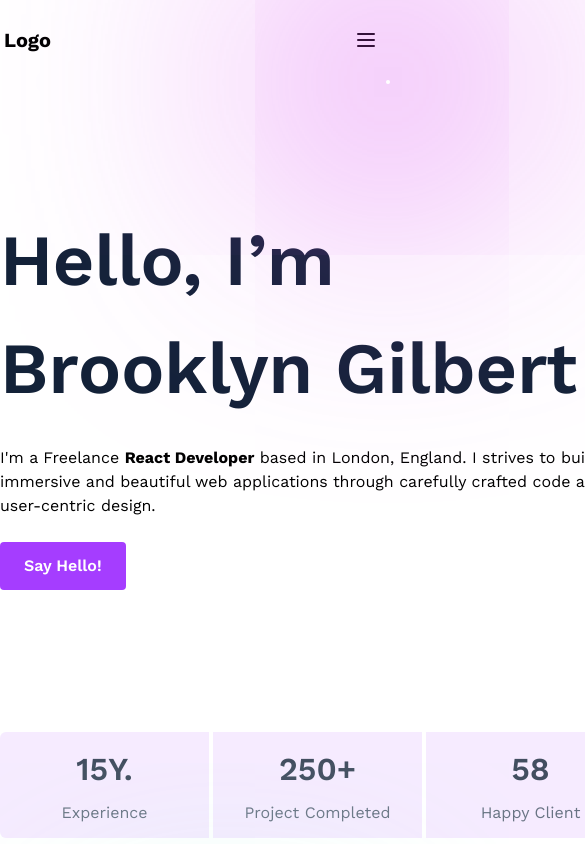
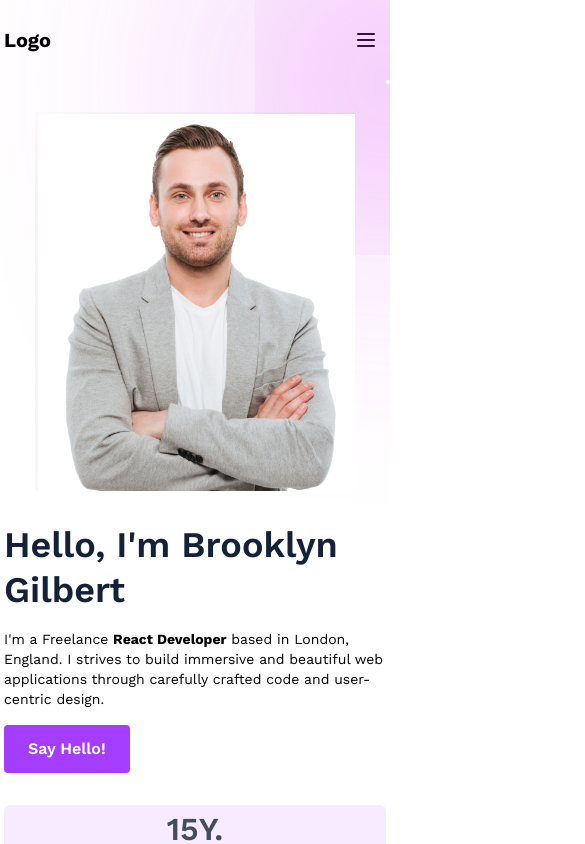
Before and after one commit to Nahid-hasan-web/DMportfolio, a Next.js app: page / in a window 390 px wide. Shown: the top 844 px of the page, 585 px wide, since content can reach past the window. Built offline with nearby package versions, Linux system fonts and the light colour scheme.

Commit message:
banner resposive done

```diff
--- a/app/components/Banner.jsx
+++ b/app/components/Banner.jsx
@@ -6,14 +6,17 @@ import bannerImage from "../../public/images/banneImage.png";
 const Banner = () => {
   return (
     <>
-      <section id="Banner" className=" relative h-[1712px] pt-[126px] ">
+      <section
+        id="Banner"
+        className="relative h-auto md:h-[1712px] pt-8 md:pt-[126px] px-1 lg:px-0"
+      >
         <div className="container">
-          <div className="flex justify-between">
-            <div className="banner_text">
-              <h1 className="max-w-[578px] text-[72px] font-semibold text-[#132238]">
-                Hello, I’m Brooklyn Gilbert
+          <div className="flex flex-wrap-reverse md:flex-row md:justify-between gap-8 md:gap-0">
+            <div className="banner_text w-full md:w-auto">
+              <h1 className="max-w-full md:max-w-[578px] text-4xl sm:text-5xl md:text-[72px] font-semibold text-[#132238] leading-tight">
+                Hello, I'm Brooklyn Gilbert
               </h1>
-              <p className="commonp max-w-[648px] my-6">
+              <p className="commonp max-w-full md:max-w-[648px] my-4 md:my-6 text-sm sm:text-base">
                 I'm a Freelance{" "}
                 <span className="font-bold">React Developer</span> based in
                 London, England. I strives to build immersive and beautiful web
@@ -22,41 +25,39 @@ const Banner = () => {
               </p>
               <ButtonV1 buttonContent={"Say Hello!"} />
 
-              <div className="flex gap-1 items-center rounded-md overflow-hidden w-fit mt-[142px]">
-                <div className=" w-[209px] h-[106px] bg-[#edd8ff80] flex flex-col gap-2 justify-center items-center">
+              <div className="flex flex-col sm:flex-row gap-2 sm:gap-1 items-stretch sm:items-center rounded-md overflow-hidden w-full sm:w-fit mt-8 md:mt-[142px]">
+                <div className="flex-1 sm:flex-none w-full sm:w-[209px] h-[106px] bg-[#edd8ff80] flex flex-col gap-2 justify-center items-center">
                   <Counter countNo={15} countSymbol={"Y."} />
-                  <p className=" text-base  font-normal font-work text-[#697484] ">
+                  <p className="text-xs sm:text-base font-normal font-work text-[#697484]">
                     Experience
                   </p>
                 </div>
-                <div className=" w-[209px] h-[106px] bg-[#edd8ff80] flex flex-col gap-2 justify-center items-center">
+                <div className="flex-1 sm:flex-none w-full sm:w-[209px] h-[106px] bg-[#edd8ff80] flex flex-col gap-2 justify-center items-center">
                   <Counter countNo={250} countSymbol={"+"} />
-                  <p className=" text-base  font-normal font-work text-[#697484] ">
+                  <p className="text-xs sm:text-base font-normal font-work text-[#697484]">
                     Project Completed
                   </p>
                 </div>
-                <div className=" w-[209px] h-[106px] bg-[#edd8ff80] flex flex-col gap-2 justify-center items-center">
+                <div className="flex-1 sm:flex-none w-full sm:w-[209px] h-[106px] bg-[#edd8ff80] flex flex-col gap-2 justify-center items-center">
                   <Counter countNo={58} />
-                  <p className=" text-base  font-normal font-work text-[#697484] ">
+                  <p className="text-xs sm:text-base font-normal font-work text-[#697484]">
                     Happy Client
                   </p>
                 </div>
               </div>
             </div>
-            <div className="bannerImge">
-              <Image src={bannerImage} alt="banner image" />
+            <div className="bannerImge w-full md:w-auto flex justify-center md:justify-end z-10">
+              <Image
+                src={bannerImage}
+                alt="banner image"
+                className="w-full md:w-auto max-w-xs md:max-w-none"
+              />
             </div>
           </div>
         </div>
-        <div
-          class="w-1 h-1  rounded-xl shadow-[0_0_250px_150px_rgba(218,77,241,0.40)] absolute top-0 right-0"
-        ></div>
-        <div
-          class="w-1 h-1  rounded-xl shadow-[0_0_250px_150px_rgba(196,245,233,0.70)] absolute top-[60%] right-40"
-        ></div>
-        <div
-          class="w-1 h-1  rounded-xl shadow-[0_0_250px_150px_rgba(255,223,168,0.80)] absolute top-[90%] left-0"
-        ></div>
+        <div className="w-1 h-1  rounded-xl shadow-[0_0_250px_150px_rgba(218,77,241,0.40)] absolute top-0 right-0"></div>
+        <div className="w-1 h-1 hidden lg:block  rounded-xl shadow-[0_0_250px_150px_rgba(196,245,233,0.70)] absolute top-[60%] right-40"></div>
+        <div className="w-1 h-1 hidden lg:block  rounded-xl shadow-[0_0_250px_150px_rgba(255,223,168,0.80)] absolute top-[90%] left-0"></div>
       </section>
     </>
   );
```
